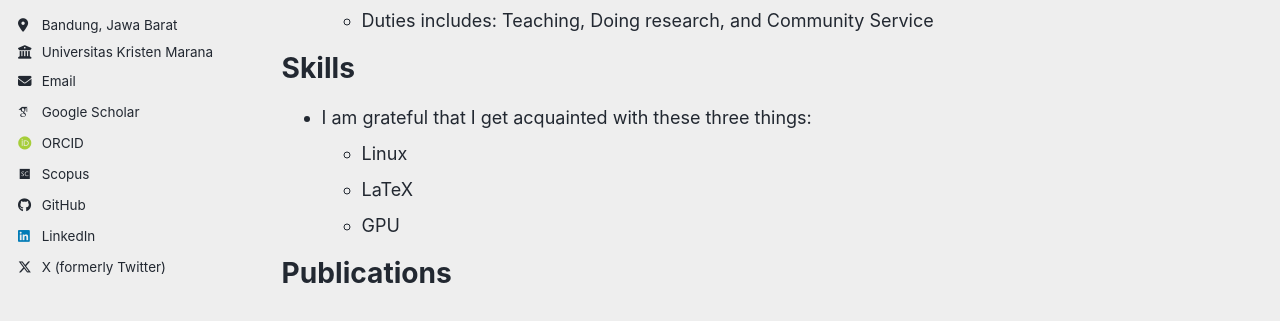
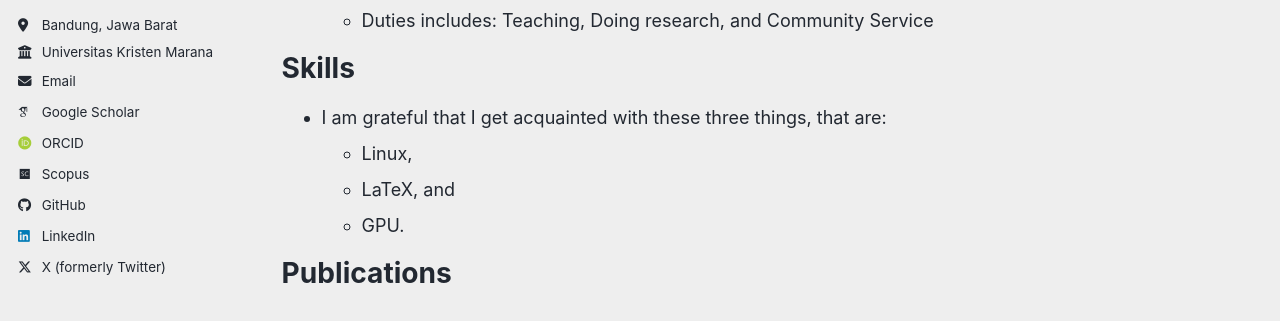
Before and after one commit to hbunyamin/hbunyamin.github.io, a Jekyll site: the page built from _pages/cv.md, in a window 1280 px wide and 900 px high. Shown: the part 393-714 px from the top of the window. Built offline with Jekyll 4.4.1, drawn with Linux system fonts in a browser that asks for light colours; some web fonts are replaced; a script bundle is joined from its source files by our own code; library files that are not in the unit come from our copies.

Commit message:
Update CV and Readmission

```diff
--- a/_pages/cv.md
+++ b/_pages/cv.md
@@ -22,10 +22,10 @@ Work experience
 
 Skills
 ======
-* I am grateful that I get acquainted with these three things:
-  * Linux
-  * LaTeX
-  * GPU
+* I am grateful that I get acquainted with these three things, that are:
+  * Linux,
+  * LaTeX, and
+  * GPU.
 
 Publications
 ======
```
